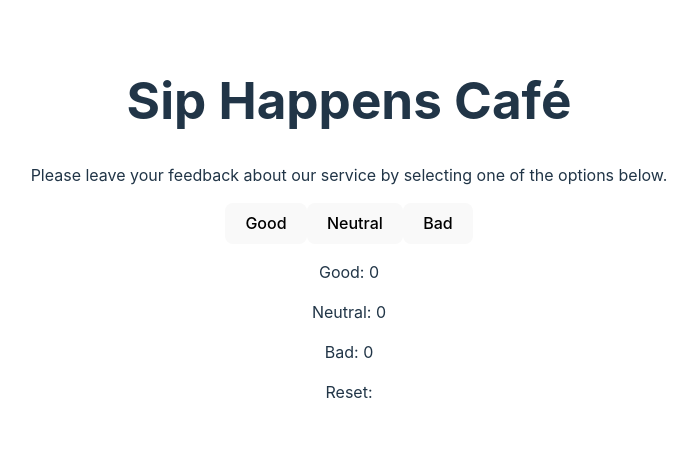
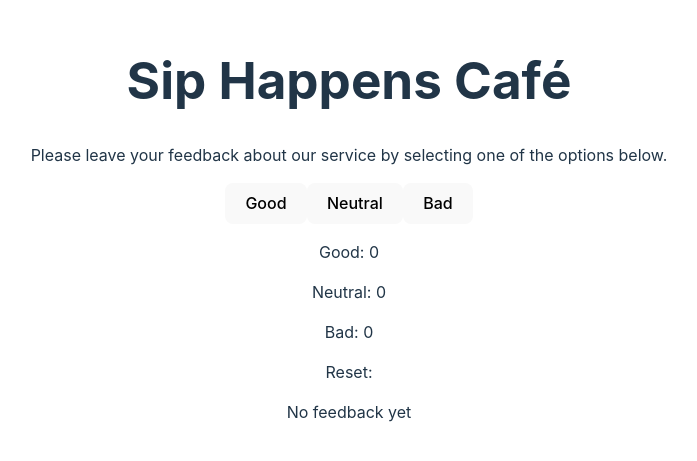
Before and after one commit to Liubjchka/goit-react-hw-02, a React (Vite) app: page / in a window 1280 px wide. Shown: the part 171-632 px from the top of the page, without its empty margins (291-988 px from the left). Built offline with nearby package versions, Linux system fonts and the light colour scheme.

Commit message:
Notification

```diff
--- a/src/components/App/App.jsx
+++ b/src/components/App/App.jsx
@@ -3,6 +3,7 @@ import Description from "../Description/Description";
 import Options from "../Options/Options";
 import Feedback from "../Feedback/Feedback";
 import { useState, useEffect } from "react";
+import Notification from "../Notification/Notification";
 
 function App() {
   const [feedback, setFeedback] = useState(() => {
@@ -29,11 +30,21 @@ function App() {
     window.localStorage.setItem("saved-feedbacks", JSON.stringify(feedback));
   }, [feedback]);
 
+  const totalFeedback = feedback.good + feedback.neutral + feedback.bad;
+
   return (
     <>
       <Description />
       <Options updateFeedback={updateFeedback} />
       <Feedback {...feedback} />
+      {totalFeedback.length > 0 && (
+        <Feedback
+          good={Feedback.good}
+          neutral={Feedback.neutral}
+          bad={Feedback.bad}
+        />
+      )}
+      <Notification />
     </>
   );
 }
--- /dev/null
+++ b/src/components/Notification/Notification.jsx
@@ -0,0 +1,11 @@
+// import css from './Notification.module.css';
+
+function Notification() {
+  return (
+    <>
+      <p>No feedback yet</p>
+    </>
+  );
+}
+
+export default Notification;
```
Also changed, not shown: src/components/Notification/Notification.module.css (added).
